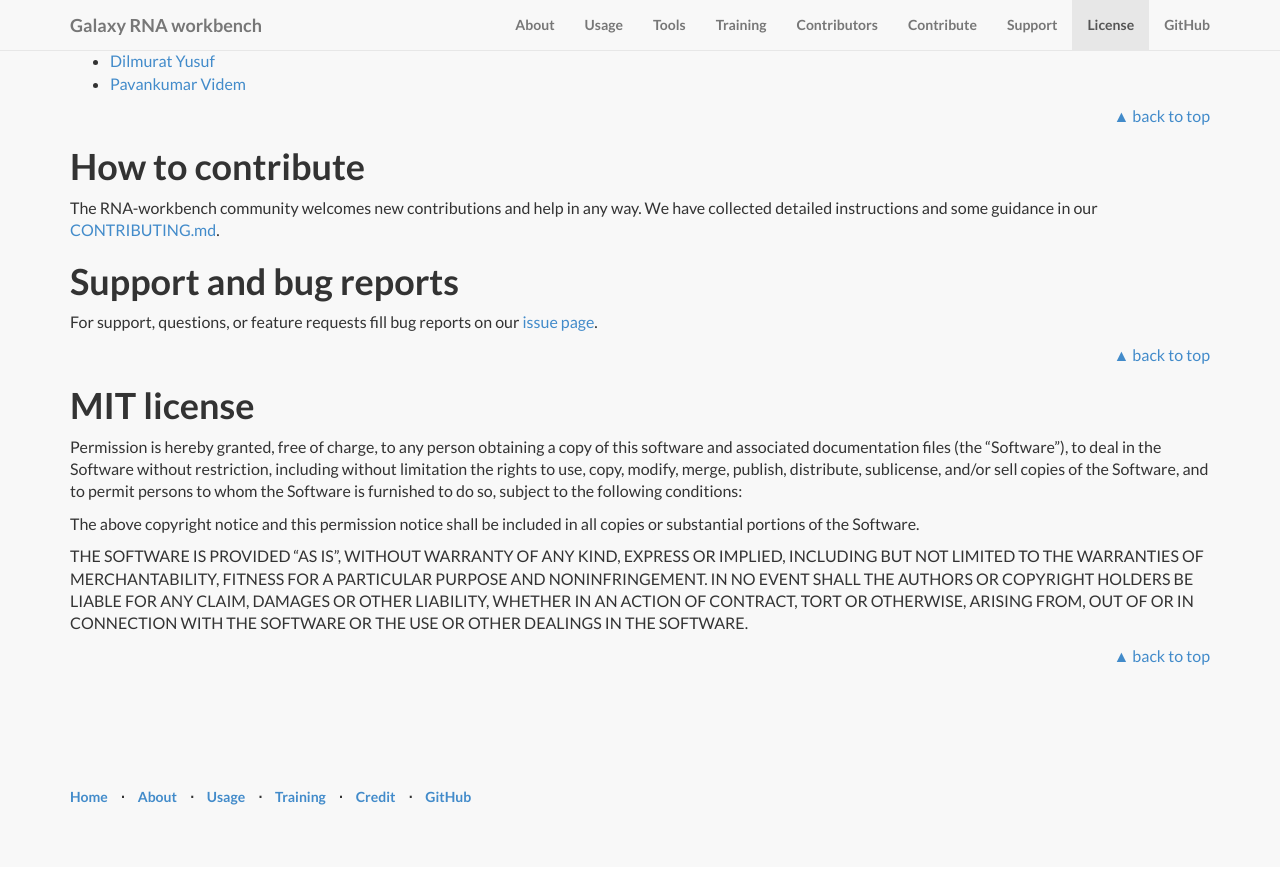
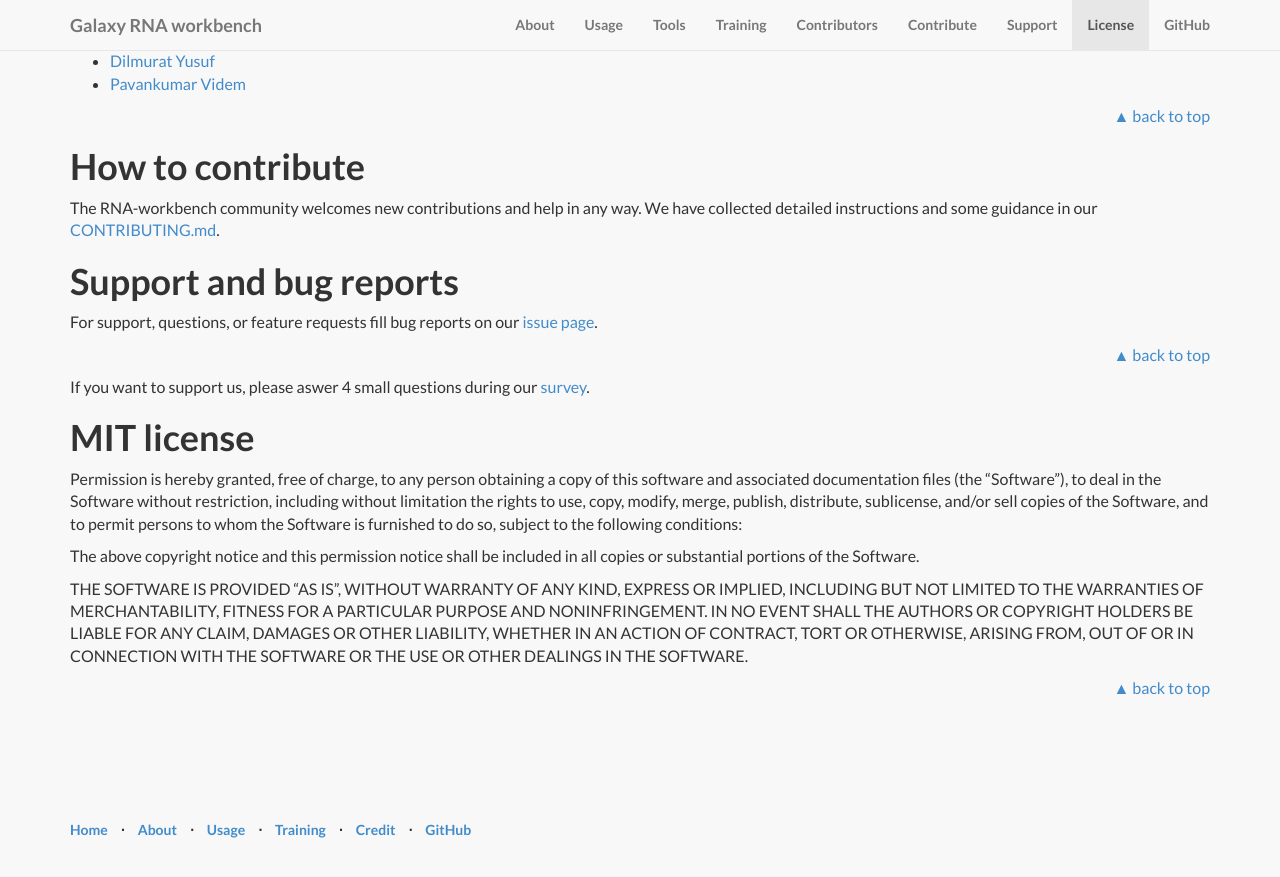
Before and after one commit to bgruening/galaxy-rna-workbench, a Jekyll site: the page built from index.md, in a window 1280 px wide and 900 px high, scrolled down 7495 px. Shown: the top 877 px of the window. Built offline with Jekyll 4.4.1, drawn with Linux system fonts in a browser that asks for light colours; nearby versions of some CDN libraries; library files that are not in the unit come from our copies; our own code applies the rules of GitHub Pages for plain Markdown files.

Commit message:
add survey

```diff
--- a/index.md
+++ b/index.md
@@ -320,6 +320,8 @@
 For support, questions, or feature requests fill bug reports on our [issue page](https://github.com/bgruening/galaxy-rna-workbench/issues).
 <p align="right"><a href="#top">&#x25B2; back to top</a></p>
 
+If you want to support us, please aswer 4 small questions during our [survey](https://www.surveymonkey.de/r/denbi-service?sc=rbc&tool=galaxy-workbench).
+
 # MIT license
 
 Permission is hereby granted, free of charge, to any person obtaining a copy
```
